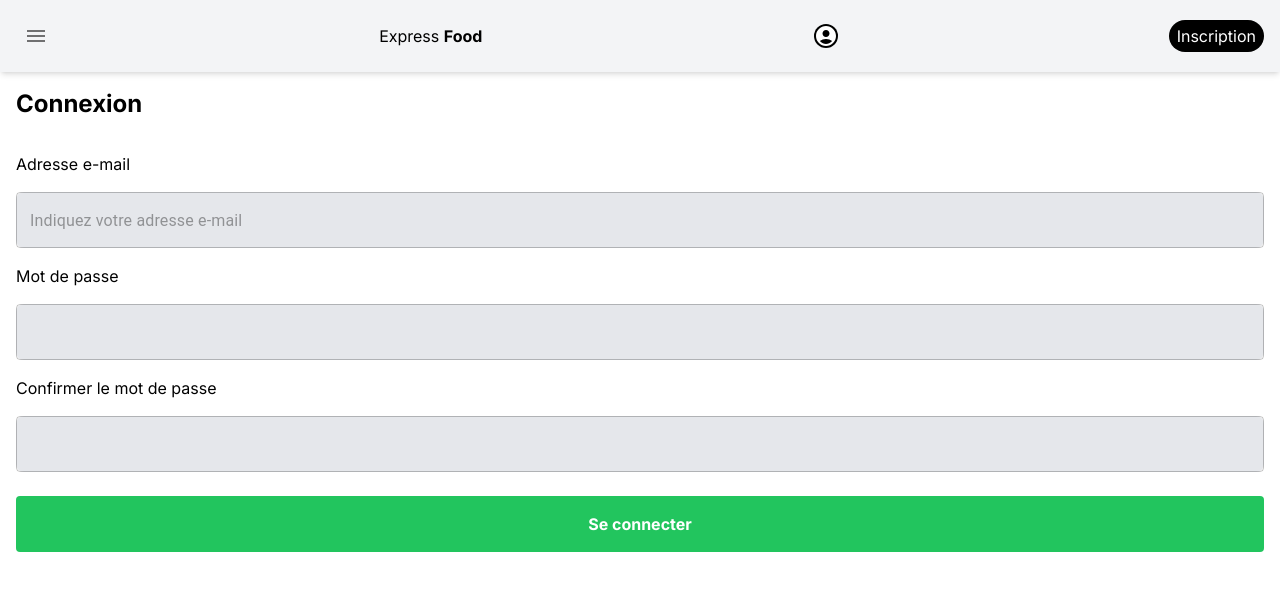
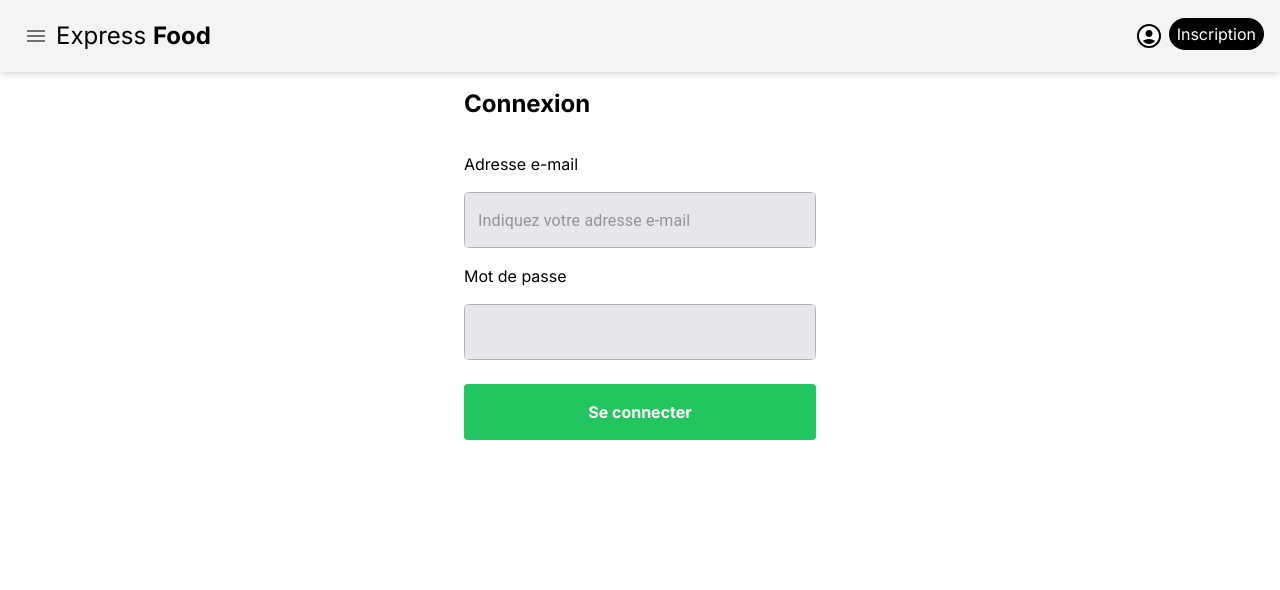
Before and after one commit to fabien5525/IPSS_ExpressFood, a Next.js app in the folder front/: page /auth/connexion in a window 1280 px wide. Shown: the top 590 px of the page. Built offline with nearby package versions, Linux system fonts and the light colour scheme.

Commit message:
some responsive fix

```diff
--- a/front/src/app/auth/connexion/page.tsx
+++ b/front/src/app/auth/connexion/page.tsx
@@ -6,18 +6,12 @@ import { useState } from "react";
 const ConnexionPage = () => {
   const [mail, setMail] = useState<string>("");
   const [password, setPassword] = useState<string>("");
-  const [confirmPassword, setConfirmPassword] = useState<string>("");
 
   const handleSubmit = (e: React.FormEvent<HTMLFormElement>) => {
     e.preventDefault();
 
-    if (mail === "" || password === "" || confirmPassword === "") {
+    if (mail === "" || password === "") {
       alert("Veuillez remplir tous les champs");
-      return;
-    }
-
-    if (password !== confirmPassword) {
-      alert("Les mots de passe ne correspondent pas");
       return;
     }
 
@@ -27,7 +21,8 @@ const ConnexionPage = () => {
   };
 
   return (
-    <div className="p-4">
+    <main className="md:flex md:justify-center">
+      <div className="p-4 md:flex md:flex-col md:w-96">
         <h1 className="text-2xl font-bold pb-8">Connexion</h1>
         <form onSubmit={handleSubmit}>
           <div className="flex flex-col gap-4">
@@ -53,17 +48,6 @@ const ConnexionPage = () => {
                 setPassword(e.target.value);
               }}
             />
-          <label htmlFor="confirmPassword">Confirmer le mot de passe</label>
-          <TextField
-            className="rounded-lg bg-gray-200"
-            type="password"
-            id="confirmPassword"
-            variant="outlined"
-            value={confirmPassword}
-            onChange={(e) => {
-              setConfirmPassword(e.target.value);
-            }}
-          />
             <button
               type="submit"
               className="bg-green-500 text-white font-bold p-4 rounded mt-2"
@@ -73,6 +57,7 @@ const ConnexionPage = () => {
           </div>
         </form>
       </div>
+    </main>
   );
 };
 
--- a/front/src/app/auth/inscription/page.tsx
+++ b/front/src/app/auth/inscription/page.tsx
@@ -52,7 +52,8 @@ const InscriptionPage = () => {
   };
 
   return (
-    <div className="p-4">
+    <main className="md:flex md:justify-center">
+      <div className="p-4 md:flex md:flex-col md:w-96">
         <h1 className="text-2xl font-bold pb-8">Inscription</h1>
         <form onSubmit={hanleSubmit}>
           <div className="flex flex-col gap-4">
@@ -120,6 +121,7 @@ const InscriptionPage = () => {
           </div>
         </form>
       </div>
+    </main>
   );
 };
 
--- a/front/src/app/page.tsx
+++ b/front/src/app/page.tsx
@@ -10,8 +10,9 @@ export default function Home() {
           backgroundImage:
             "linear-gradient(to bottom, #f2ca2f, #f3ca2e, #f5ca2d, #f6c92d, #f8c92c)",
         }}
-        className="h-[92dvh] px-4 flex flex-col"
+        className="h-[92dvh] px-4 flex flex-col items-center"
       >
+        <div className="flex flex-col max-w-xl">
           <p className="text-3xl font-bold py-8">
             Vos plats préférés, directement à votre porte
           </p>
@@ -30,6 +31,7 @@ export default function Home() {
           <button className="bg-black text-white font-bold p-4 rounded">
             Livrer Maintenant
           </button>
+        </div>
       </main>
     </HomeLayout>
   );
--- a/front/src/components/AppLayout.tsx
+++ b/front/src/components/AppLayout.tsx
@@ -21,15 +21,16 @@ const HomeLayout = (props: AppLayoutProps) => {
   return (
     <>
       <AppDrawer open={openDrawer} setOpen={setOpenDrawer} />
-      <nav className="flex items-center justify-between p-4 bg-gray-100 shadow-md min-h-[8dvh]">
+      <nav className="flex items-center justify-between p-4 bg-gray-100 shadow-md min-h-[8dvh] md:justify-normal">
         <IconButton onClick={() => setOpenDrawer(true)}>
           <MenuIcon />
         </IconButton>
-        <Link href="/">
-          <span>
+        <Link href="/" className="md:flex-1">
+          <span className="md:text-2xl">
             Express <b>Food</b>
           </span>
         </Link>
+        <div>
           <Link href="/front/accueil">
             <IconButton>
               <AccountCircleRoundedIcon className="text-white bg-black rounded-full" />
@@ -43,6 +44,7 @@ const HomeLayout = (props: AppLayoutProps) => {
           >
             Inscription
           </button>
+        </div>
       </nav>
       {children}
     </>
```
Lines whose indentation alone changed are shown as unchanged.
